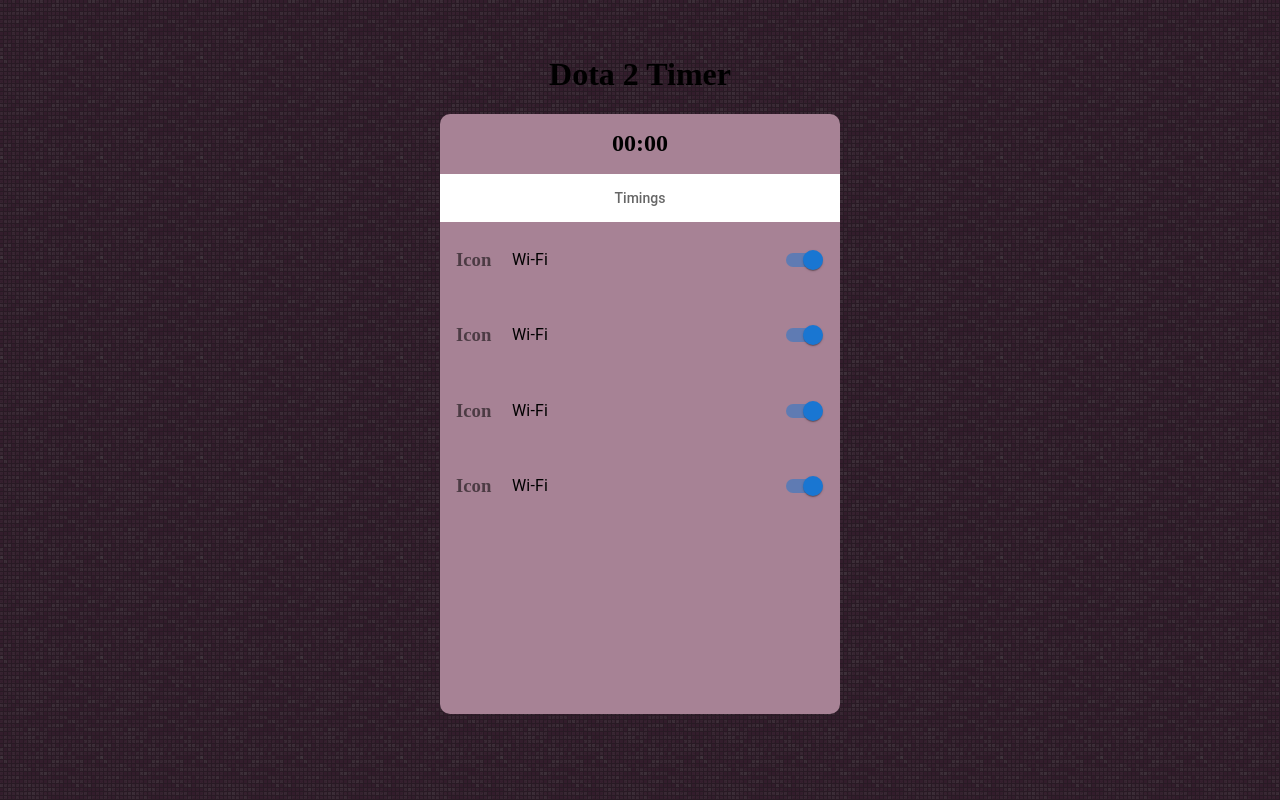
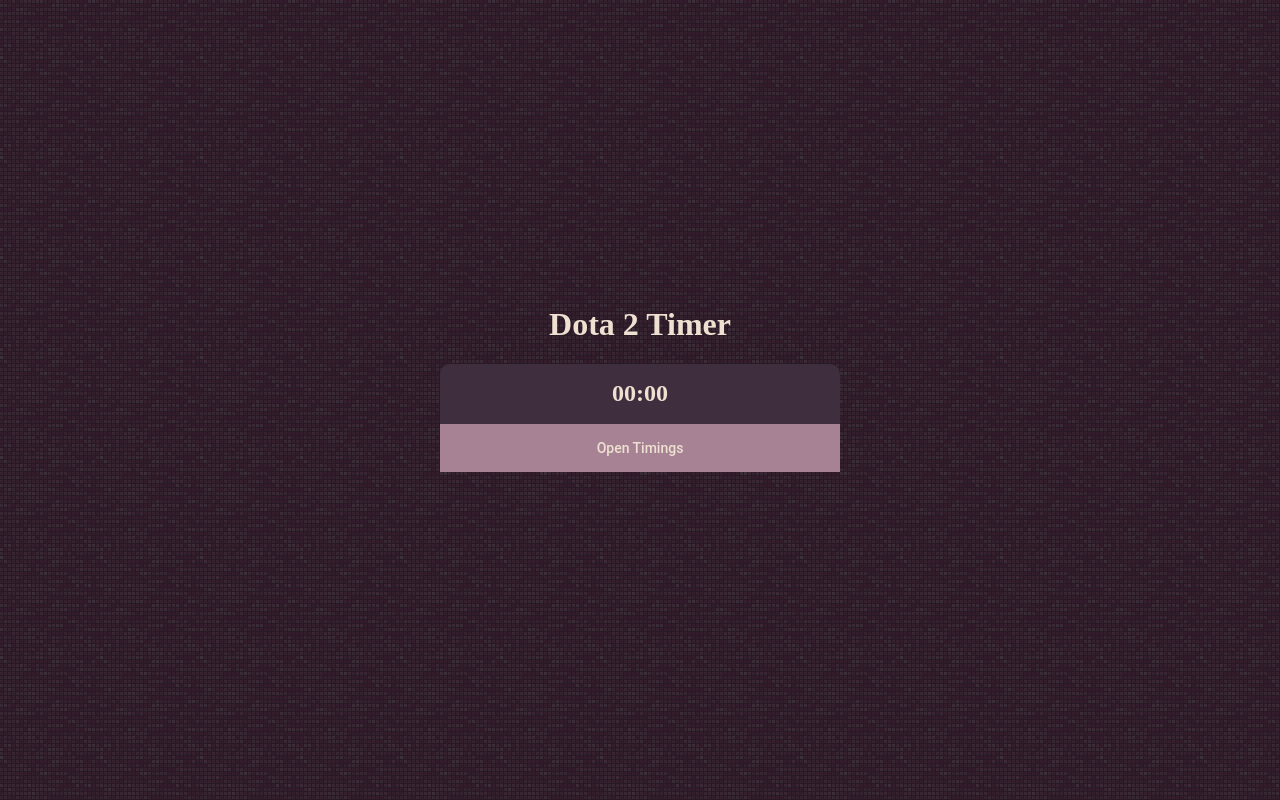
Before and after one commit to Witalka-Shelby/dota-app, a React (Create React App) app: page / in a window 1280 px wide. Built offline with nearby package versions, Linux system fonts and the light colour scheme.

Commit message:
list collapsing

```diff
--- a/src/App.js
+++ b/src/App.js
@@ -1,18 +1,29 @@
+import React from "react";
 import logo from "./logo.svg";
 import "./App.css";
 import Timer from "./components/Timer";
 import TimingsList from "./components/TimingsList";
 
 function App() {
+  const [expand, setExpand] = React.useState(false);
+
+  function handleClick() {
+    setExpand((prevState) => {
+      return !prevState;
+    });
+  }
   return (
     <div className="App">
       <h1 className="title">Dota 2 Timer</h1>
-      <div className="card">
+      <div
+        className="card"
+        style={expand ? { height: "600px" } : { height: "100px" }}
+      >
         <div className="timer">
           <Timer />
         </div>
         <div className="timings">
-          <TimingsList />
+          <TimingsList toggleCard={handleClick} expandCard={expand} />
         </div>
       </div>
     </div>
--- a/src/components/Item.jsx
+++ b/src/components/Item.jsx
@@ -5,7 +5,7 @@
 import ListItemText from "@mui/material/ListItemText";
 import Switch from "@mui/material/Switch";
 
-function Item() {
+function Item(props) {
   const [checked, setChecked] = React.useState(["wifi"]);
 
   const handleToggle = (value) => () => {
@@ -20,12 +20,13 @@
 
     setChecked(newChecked);
   };
+
   return (
     <ListItem>
       <ListItemIcon>
         <h3>Icon</h3>
       </ListItemIcon>
-      <ListItemText id="switch-list-label-wifi" primary="Wi-Fi" />
+      <ListItemText id="switch-list-label-wifi" primary={props.runeName} />
       <Switch
         edge="end"
         onChange={handleToggle("wifi")}
--- a/src/components/TimingsList.jsx
+++ b/src/components/TimingsList.jsx
@@ -2,17 +2,30 @@
 import List from "@mui/material/List";
 import ListSubheader from "@mui/material/ListSubheader";
 import Item from "./Item";
+import Collapse from "@mui/material/Collapse";
 
-export default function SwitchListSecondary() {
+export default function SwitchListSecondary(props) {
   return (
     <List
       sx={{ width: "100%", maxWidth: "100%" }}
-      subheader={<ListSubheader>Timings</ListSubheader>}
+      subheader={
+        <ListSubheader
+          onClick={() => {
+            props.toggleCard();
+          }}
+          style={{ backgroundColor: "#A78295" }}
+          color="inherit"
+        >
+          {props.expandCard ? "Timings" : "Open Timings"}
+        </ListSubheader>
+      }
     >
-      <Item />
-      <Item />
-      <Item />
-      <Item />
+      <Collapse orientation="vertical" in={props.expandCard}>
+        <Item runeName="Bounty" />
+        <Item runeName="Water rune" />
+        <Item runeName="Power rune" />
+        <Item runeName="Lotus" />
+      </Collapse>
     </List>
   );
 }
--- a/src/index.css
+++ b/src/index.css
@@ -1,6 +1,7 @@
 /* https://colorhunt.co/palette/331d2c3f2e3ea78295efe1d1 */
 
 body {
+  color: #efe1d1;
   background-color: #331d2c;
   background-image: url("./background.png");
   display: flex;
@@ -14,7 +15,7 @@
 .card {
   width: 400px;
   height: 600px;
-  background-color: #a78295;
+  background-color: #3f2e3e;
   border-radius: 10px;
 }
 
```
